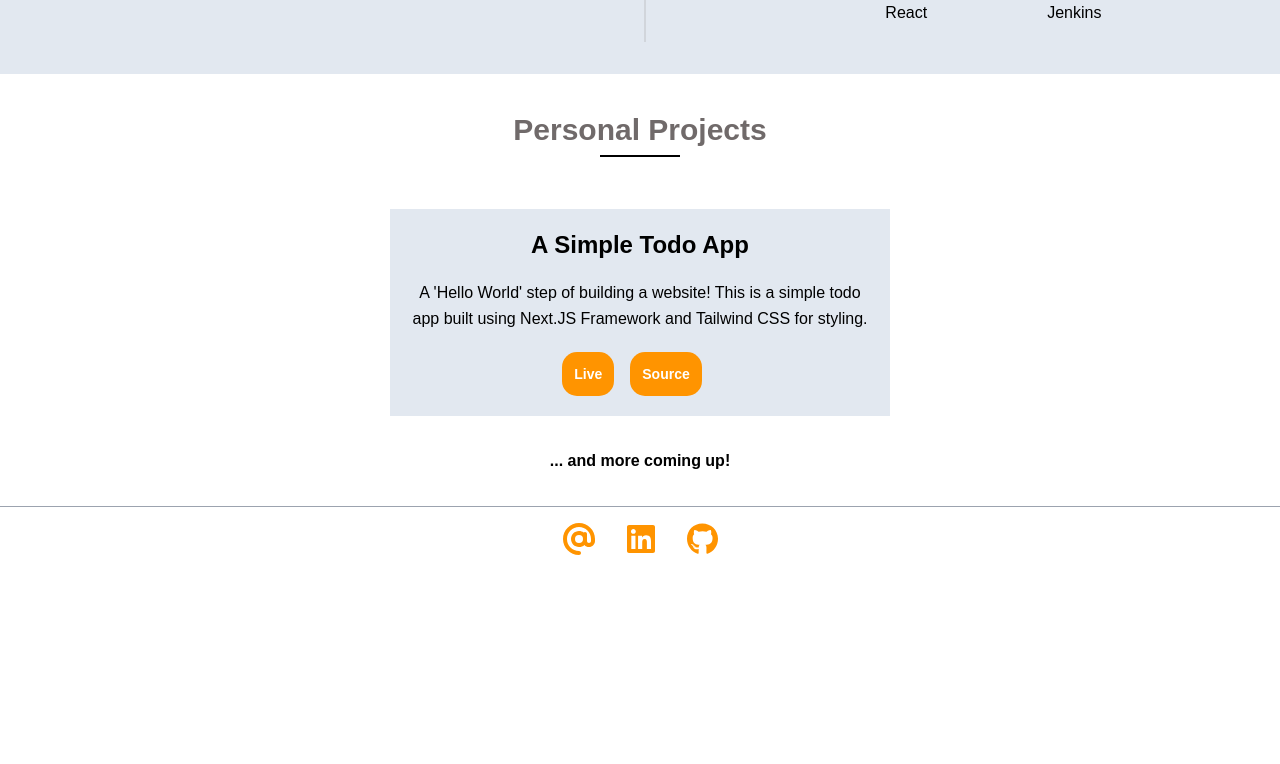
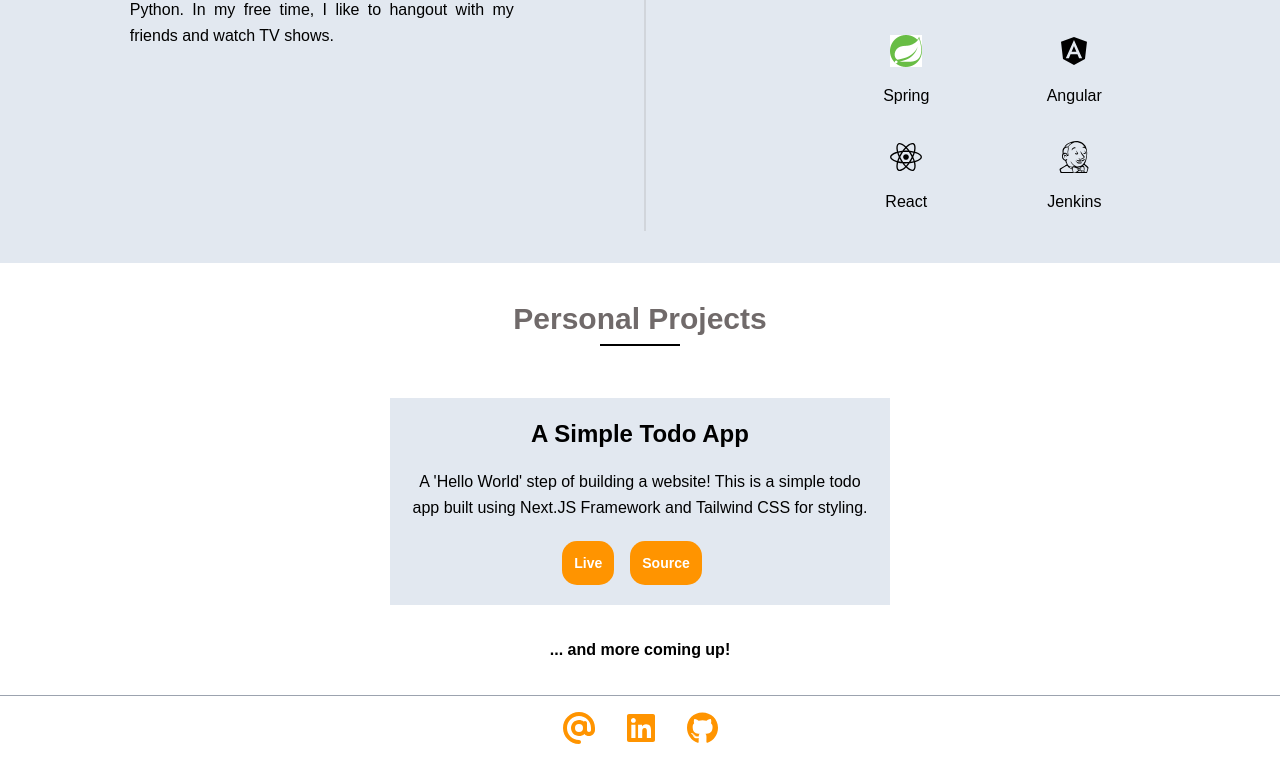
Before and after one commit to adithya-pulipaka/portfolio, a Next.js app: page / in a window 1280 px wide. Shown: the part 774-1538 px from the top of the page. Before the commit the page ends 1349 px from the top, so only its background shows below. Built offline with nearby package versions, Linux system fonts and the light colour scheme.

Commit message:
cleanup some code

```diff
--- a/components/portfolio/Intro.js
+++ b/components/portfolio/Intro.js
@@ -3,7 +3,7 @@ import React from "react";
 const Intro = () => {
   return (
     <>
-      <section className="pb-8 mt-9 text-center md:flex md:justify-evenly md:items-center">
+      <section className="md:h-[50vh] pb-8 mt-9 text-center md:flex md:justify-evenly md:items-center">
         <div>
           <h1 className="-mb-4">Hi, I'm Adithya</h1>
           <h3 className=" text-accent my-5 mb-3">Full Stack Developer</h3>
@@ -14,7 +14,7 @@ const Intro = () => {
         <img
           src="images/profile.JPG"
           alt="ProfilePic"
-          className="w-[100px] h-[100px] object-cover object-top rounded-full mx-auto md:mx-0 md:w-[150px] md:h-[150px]"
+          className="w-[100px] h-[100px] object-cover object-top rounded-full mx-auto md:mx-0 md:w-[150px] md:h-[150px] lg:w-[250px] lg:h-[250px]"
         />
       </section>
     </>
--- a/components/portfolio/Projects.js
+++ b/components/portfolio/Projects.js
@@ -8,6 +8,14 @@ const projects = [
     live: `https://todo.adithyakashyap.com`,
     reference: `https://github.com/adithya-pulipaka/todo-app`,
   },
+  // {
+  //   name: "Budget Tracker",
+  //   description: `A typical Budget Tracking applicaton where we define a budget with categories to start with and
+  //      track the transactions made over time. Built with Next.JS Framework (React), Tailwind for styling and
+  //      firestore to persist the data`,
+  //   live: `https://budget.adithyakashyap.com`,
+  //   reference: `https://github.com/adithya-pulipaka/budget-tracker`,
+  // },
 ];
 
 const Projects = () => {
@@ -21,8 +29,10 @@ const Projects = () => {
         <div className="flex flex-wrap justify-center items-center">
           {projects.map((project) => {
             return (
-              <>
-                <div className="grow shrink-0 basis-[350px] bg-slate-200 text-black m-8 flex flex-col items-center p-4 max-w-[500px]">
+              <div
+                key={project.reference}
+                className="grow shrink-0 basis-[350px] bg-slate-200 text-black m-8 flex flex-col items-center p-4 max-w-[500px]"
+              >
                 <h3 className="mt-0 pt-0">{project.name}</h3>
                 <p className="my-4">{project.description}</p>
                 <div className="flex flex-col justify-center md:flex-row mt-auto">
@@ -44,7 +54,6 @@ const Projects = () => {
                   </Link>
                 </div>
               </div>
-              </>
             );
           })}
         </div>
```
Also changed, not shown: components/portfolio/Portfolio.js (+1 -9 lines). Lines whose indentation alone changed are shown as unchanged.
